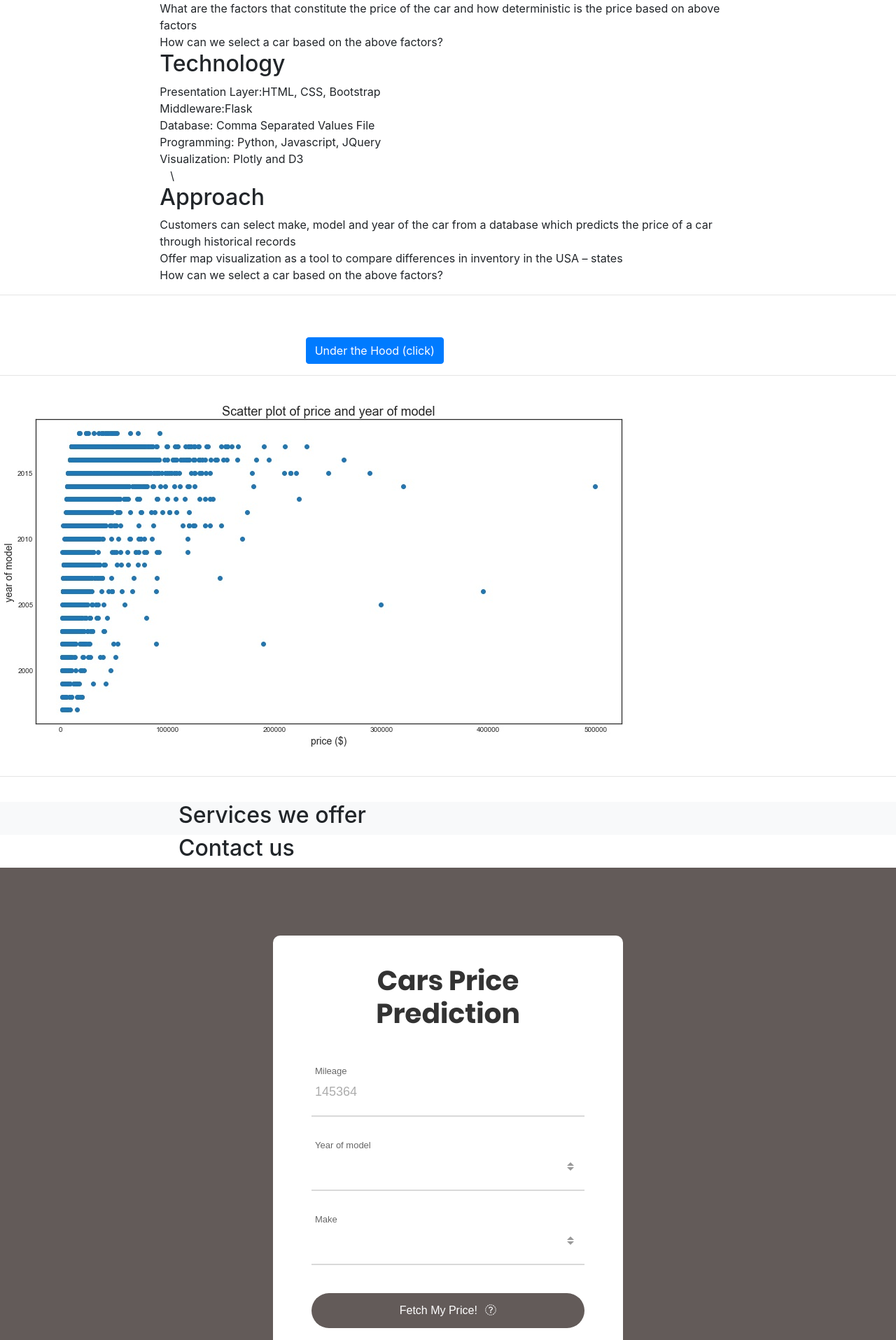
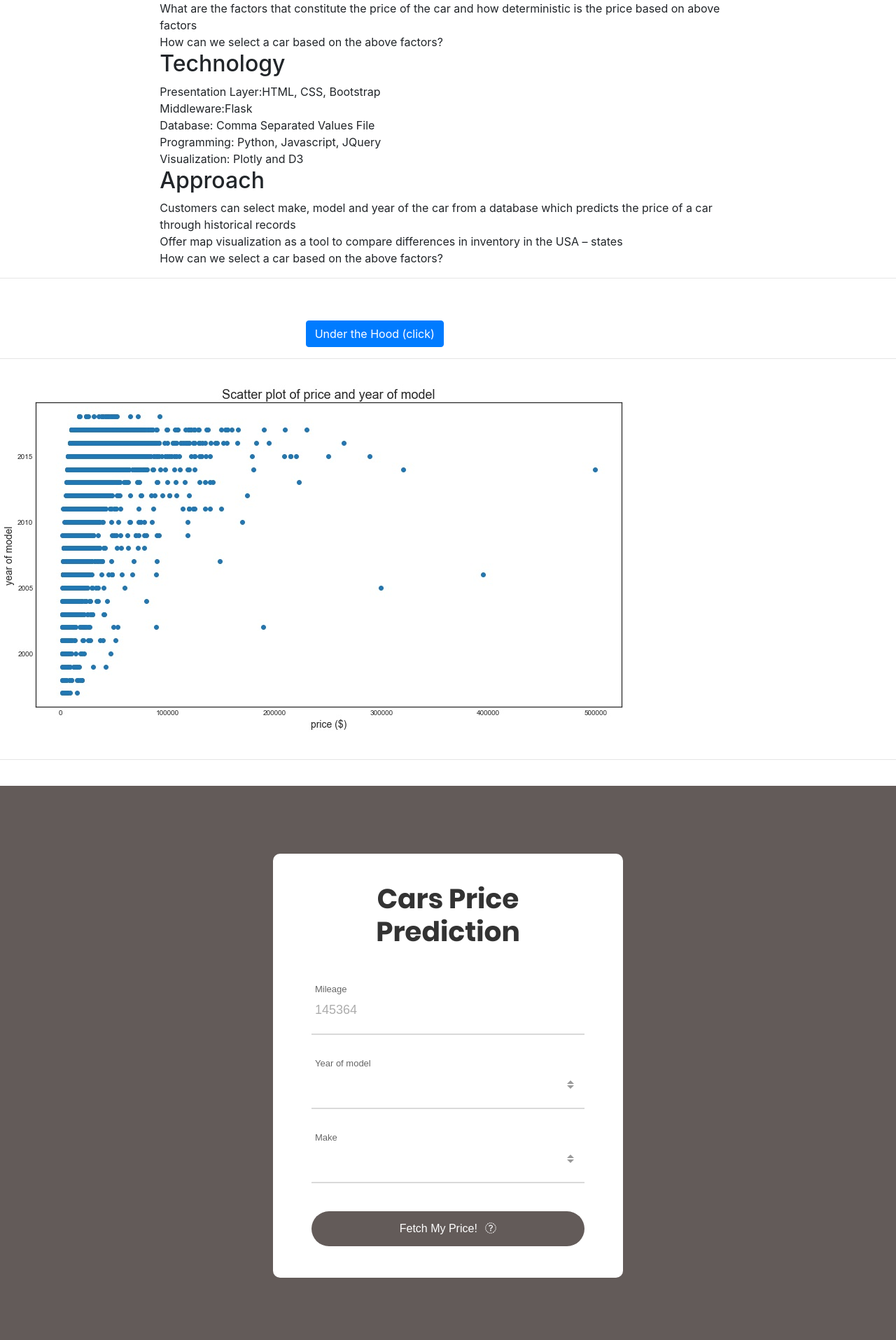
Before and after one commit to Riichamohan/carvana, a Flask app: page / in a window 1280 px wide. Shown: the part 478-2393 px from the top of the page at 70% size. Run offline with Flask 2, Linux system fonts and the light colour scheme; parts of the project's set-up code (start-up, migrations or seed data) failed here and were passed over; some libraries are stand-ins or nearby versions.

Commit message:
Update index.html

```diff
--- a/datamaverick/templates/index.html
+++ b/datamaverick/templates/index.html
@@ -108,7 +108,7 @@
 				</div>
 
 
-\
+
 				<div class="row">
 					<h2>Approach</h2>
 						<ul>
@@ -242,23 +242,23 @@
 <!--Additional sections placeholders-->
   <section id="services" class="bg-light">
 	<div class="container">
-	  <div class="row">
+	  <!-- div class="row">
 		<div class="col-lg-8 mx-auto">
 		  <h2>Services we offer</h2>
 		  <p class="lead"></p>
 		</div>
-	  </div>
+	  </div -->
 	</div>
   </section>
 
   <section id="contact">
 	<div class="container">
-	  <div class="row">
+	  <!-- div class="row">
 		<div class="col-lg-8 mx-auto">
 		  <h2>Contact us</h2>
 		  <p class="lead">
 		</div>
-	  </div>
+	  </div -->
 	</div>
   </section>
 <!--Choropleth div and JS code-->
```
